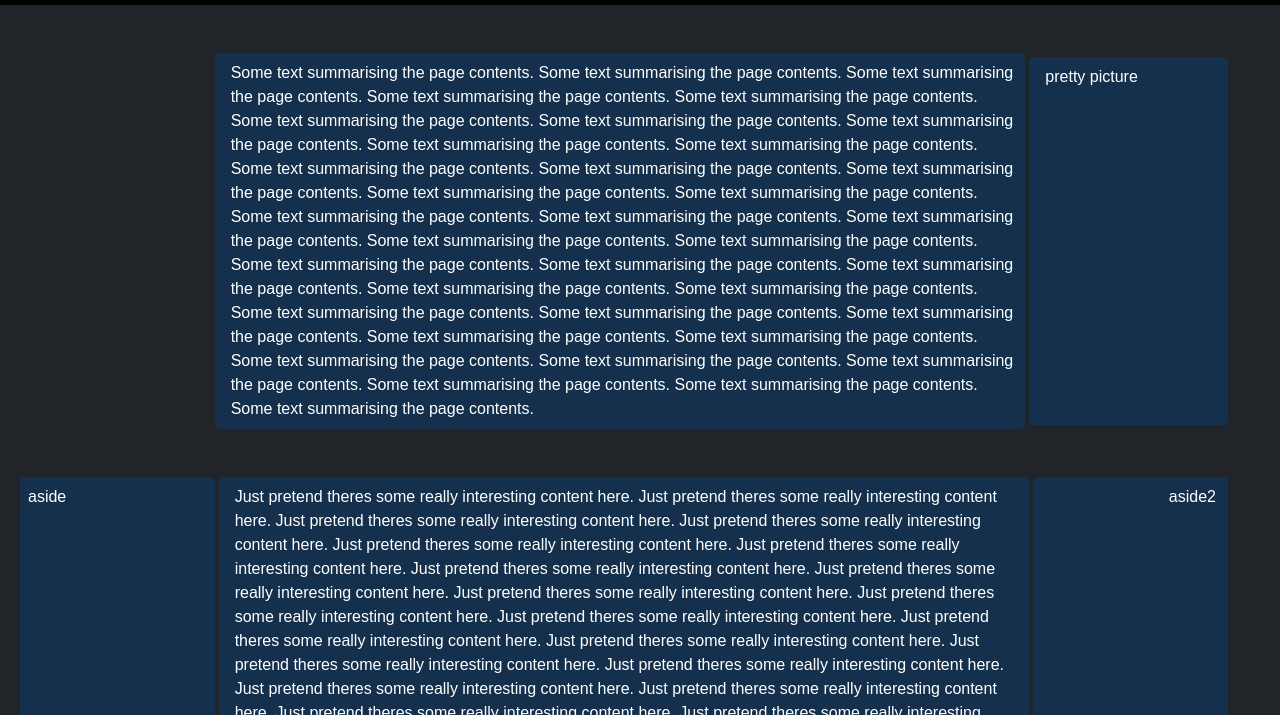
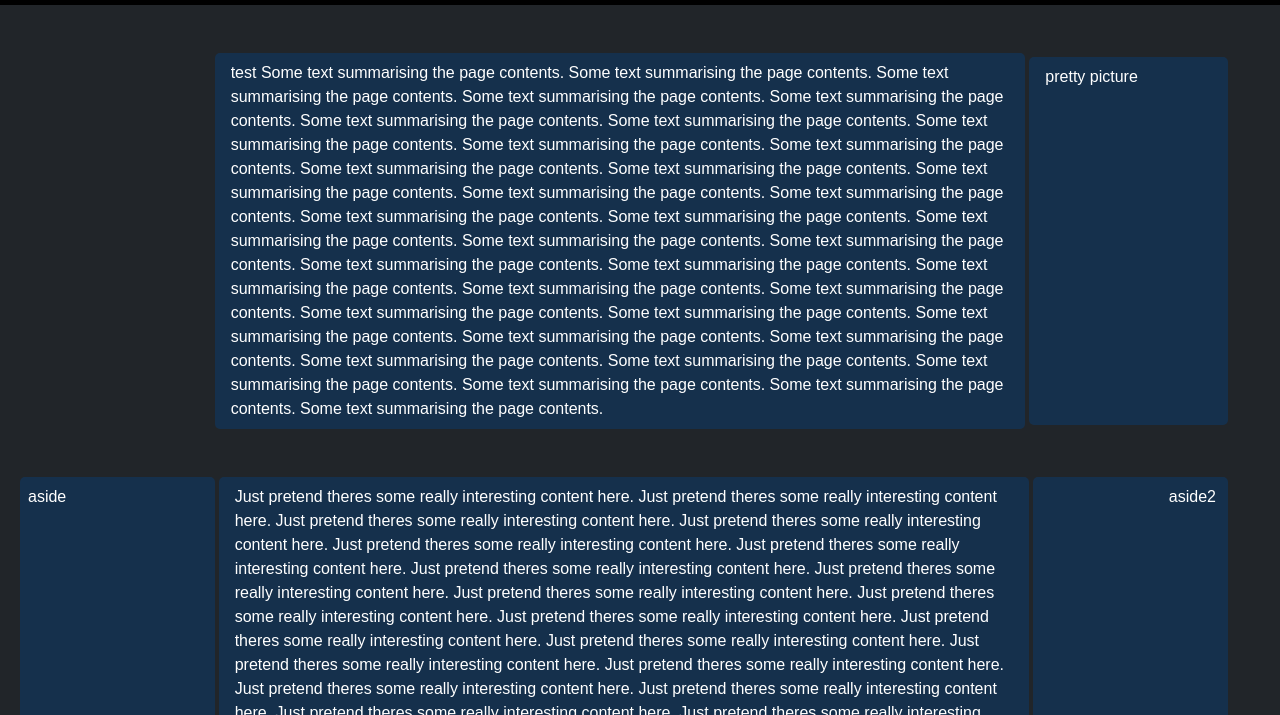
Before and after one commit to BlueMinev/WorkingInCompSem2, a plain HTML site: page index.html in a window 1280 px wide. Shown: the part 85-800 px from the top of the page. Drawn offline with nearby package versions, Linux system fonts and the light colour scheme.

Commit message:
test 	WD-19 Signed-off-by: BlueMinev <>

```diff
--- a/index.html
+++ b/index.html
@@ -54,7 +54,7 @@
                     <div class="col pt-2 ps-2 ps-lg-3 pe-2 pb-2">
                     </div>
                     <div class="col-lg-8 content-container pt-2 ps-2 ps-lg-3 pe-2 pb-2">
-                        Some text summarising the page contents. Some text summarising the page contents. Some text summarising the page contents. Some text summarising the page contents.
+                        test Some text summarising the page contents. Some text summarising the page contents. Some text summarising the page contents. Some text summarising the page contents.
                         Some text summarising the page contents. Some text summarising the page contents. Some text summarising the page contents. Some text summarising the page contents.
                         Some text summarising the page contents. Some text summarising the page contents. Some text summarising the page contents. Some text summarising the page contents.
                         Some text summarising the page contents. Some text summarising the page contents. Some text summarising the page contents. Some text summarising the page contents.
```
